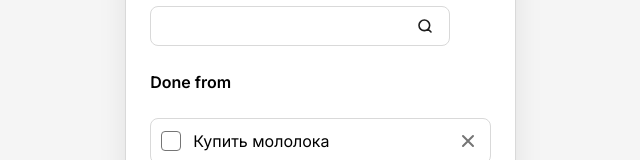
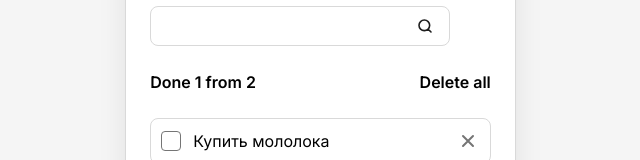
Before and after one commit to mrGolbya/learn-react, a React (Vite) app in the folder todo-react/: page / in a window 1280 px wide. Shown: the part 236-396 px from the top of the page, without its empty margins (312-952 px from the left). Built offline with nearby package versions, Linux system fonts and the light colour scheme.

Commit message:
feat: добавил пропсы для отображения инфо списка задач

```diff
--- a/todo-react/src/components/Todo.jsx
+++ b/todo-react/src/components/Todo.jsx
@@ -14,7 +14,10 @@
       <h1 className="todo__title">To Do List</h1>
       <AddTaskForm/>
       <SearchTaskForm />
-      <TodoInfo />
+      <TodoInfo
+        total={tasks.length}
+        done={tasks.filter(({isDone})=> isDone).length}
+      />
       <TodoList tasks={tasks} />
     </div>
   );
```
